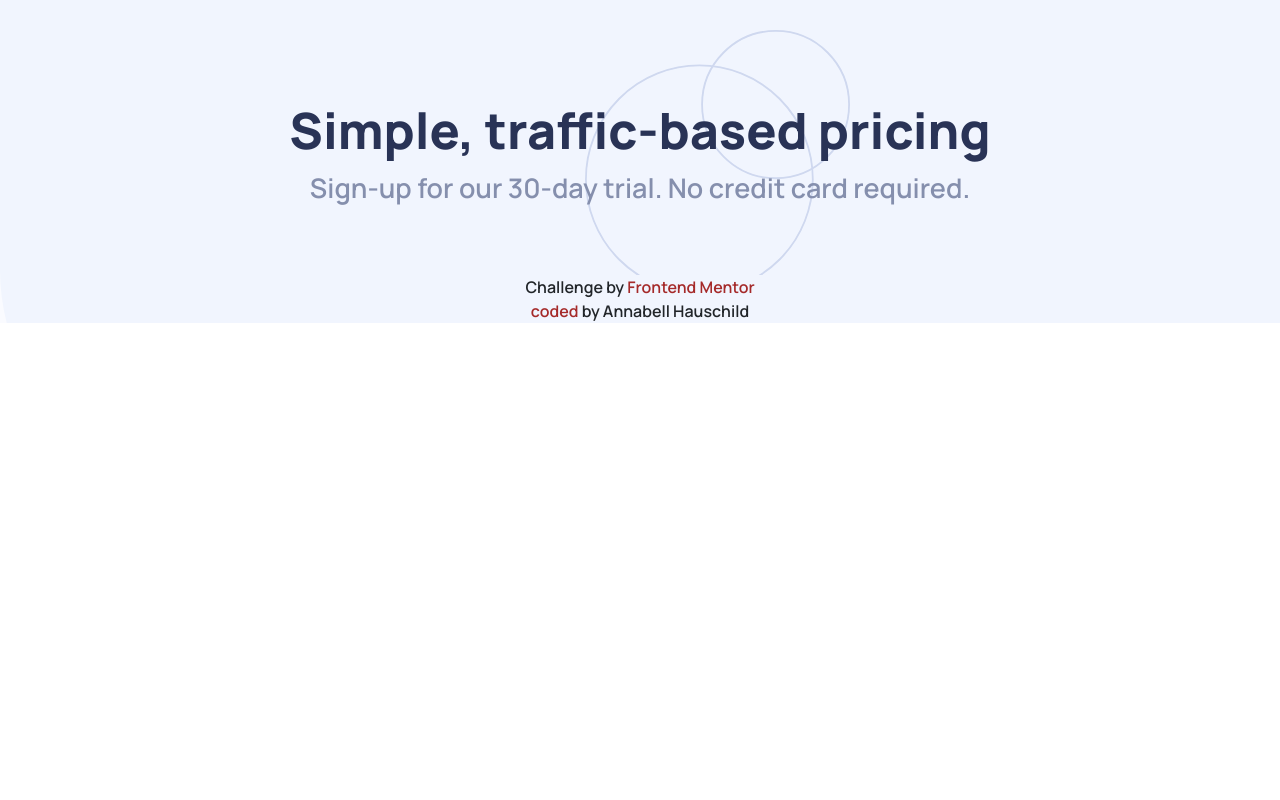
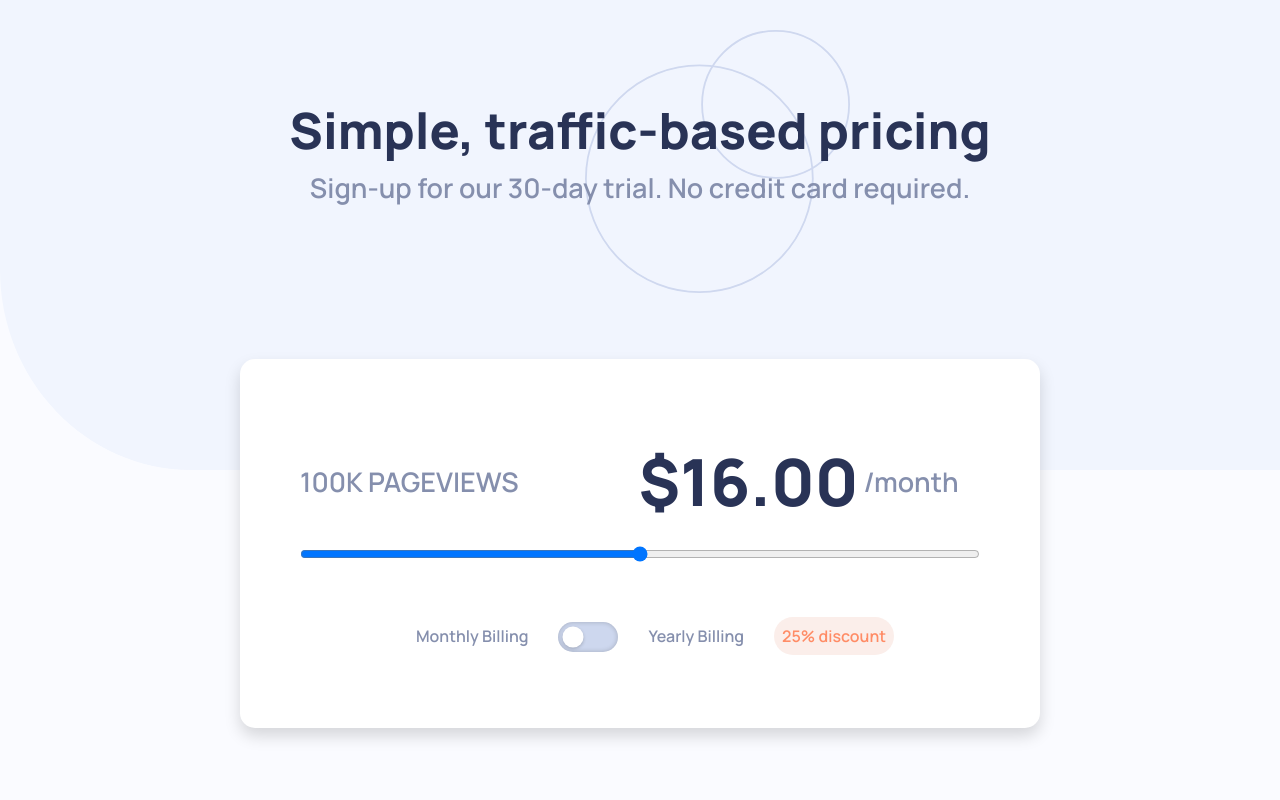
Before and after one commit to Avery-techdev/interactive-pricing-component-react, a React (Create React App) app: page / in a window 1280 px wide. Shown: the top 800 px of the page. Built offline with nearby package versions, Linux system fonts and the light colour scheme.

Commit message:
Builded pricing slider component

```diff
--- a/src/App.js
+++ b/src/App.js
@@ -1,4 +1,5 @@
 import React from "react";
+import Pricing from "./Pricing";
 import './App.css';
 
 export default function App() {
@@ -11,6 +12,7 @@ export default function App() {
       <p className="grey-text">
         Sign-up for our 30-day trial. No credit card required.
       </p>
+      <Pricing />
       </div>
       <footer>
        Challenge by <a href="https://www.frontendmentor.io/challenges/interactive-pricing-component-t0m8PIyY8" target="_blank" >Frontend Mentor</a> <br /> <a href="https://github.com/Avery-techdev/interactive-pricing-component-react" target="_blank" >coded</a> by Annabell Hauschild
--- /dev/null
+++ b/src/Pricing.css
@@ -0,0 +1,78 @@
+input[type="range"] {
+  width: 100%;
+  margin: 30px 0 30px;
+  ;
+}
+
+input[type="checkbox"] {
+  position: relative;
+  top: 10px;
+  width: 60px;
+  height: 30px;
+  -webkit-appearance: none;
+  background-color: hsl(223, 50%, 87%);
+  border-radius: 50px;
+  box-shadow: inset 0 0 5px rgba(0, 0, 0, 0.2);
+}
+
+input:checked[type="checkbox"] {
+  background-color: hsl(175, 71%, 70%);
+}
+
+input[type="checkbox"]:before {
+  content: "";
+  position: absolute;
+  width: 30px;
+  height: 30px;
+  border-radius: 50px;
+  top: 0;
+  left: 0;
+  background-color: white;
+  box-shadow: 0 2px 5px rgba(0, 0, 0, 0.2);
+  transform: scale(0.7);
+  transition: 0.5s;
+}
+
+input:checked[type="checkbox"]:before {
+  left: 30px;
+
+}
+
+.Pricing {
+  background-color: hsl(0, 0%, 100%);
+  border-radius: 15px;
+  margin: 150px auto;
+  width: 800px;
+  padding: 60px;
+}
+
+.dollar {
+  font-size: 65px;
+  font-weight: 800;
+  position: relative;
+  bottom: -14px;
+  right: -120px;
+  text-align: right;
+}
+
+.per-month {
+  position: relative;
+  right: -125px;
+}
+
+.billing-text {
+  color: hsl(225, 20%, 60%);
+  text-align: center;
+  margin: 20px;
+}
+
+.text-spacing {
+  margin: 0 30px;
+}
+
+.discount{
+  background: hsl(16, 65%, 95%);
+  color: hsl(15, 100%, 70%);
+  padding: 8px;
+  border-radius: 30px;
+}
--- /dev/null
+++ b/src/Pricing.js
@@ -0,0 +1,33 @@
+import React from "react";
+
+import "./Pricing.css";
+
+export default function Pricing () {
+  return (
+    <div className="Pricing shadow">
+      <div class="grey-text d-inline text-start" >
+       100K PAGEVIEWS
+      </div>
+      <div class="dollar d-inline p-0">
+        $16.00
+      </div>
+      <div class="d-inline grey-text per-month">
+        /month
+      </div>
+      <input type="range"/>
+      <div className="billing-text">
+        <span className="text-spacing">
+          Monthly Billing
+        </span>
+        <input type="checkbox" className="switch" />
+        <span className="text-spacing">
+          Yearly Billing
+        </span>
+        <span className="discount">
+          25% discount
+        </span>
+
+      </div>
+    </div>
+  )
+}
```
